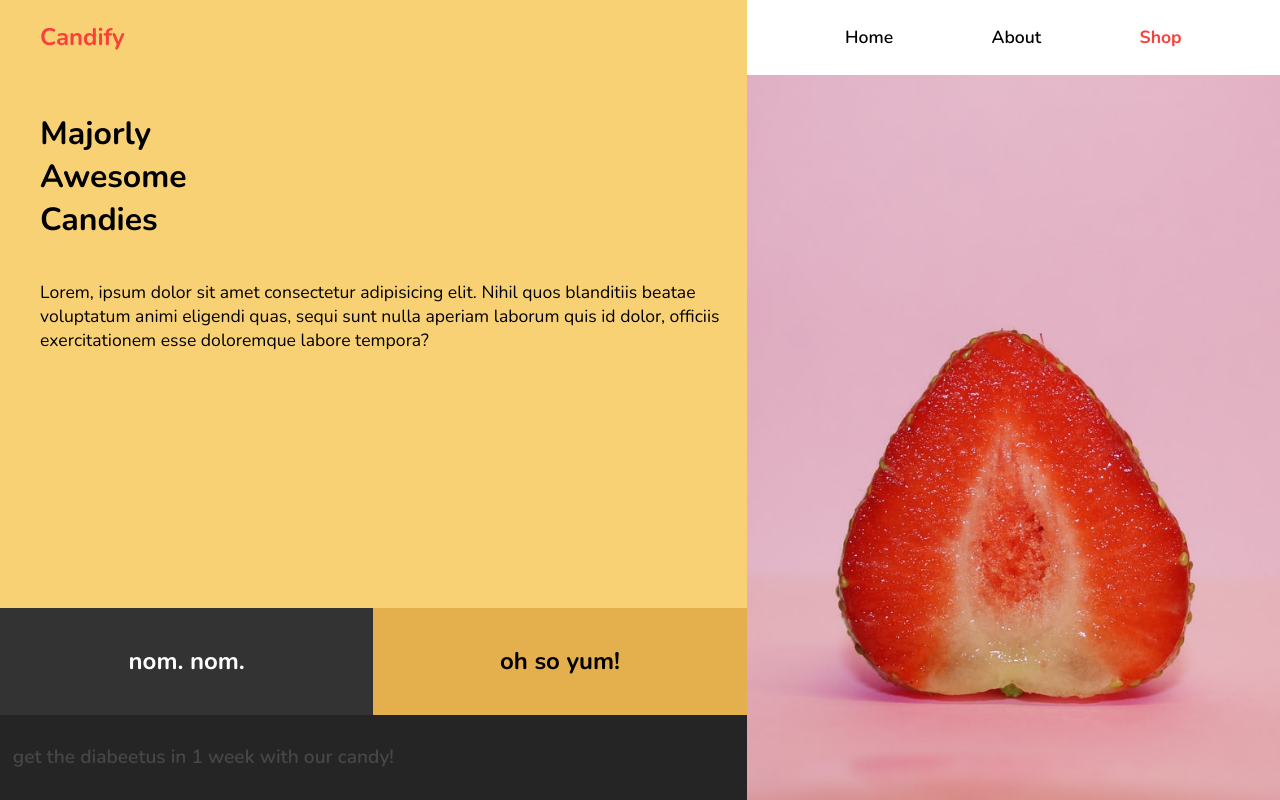
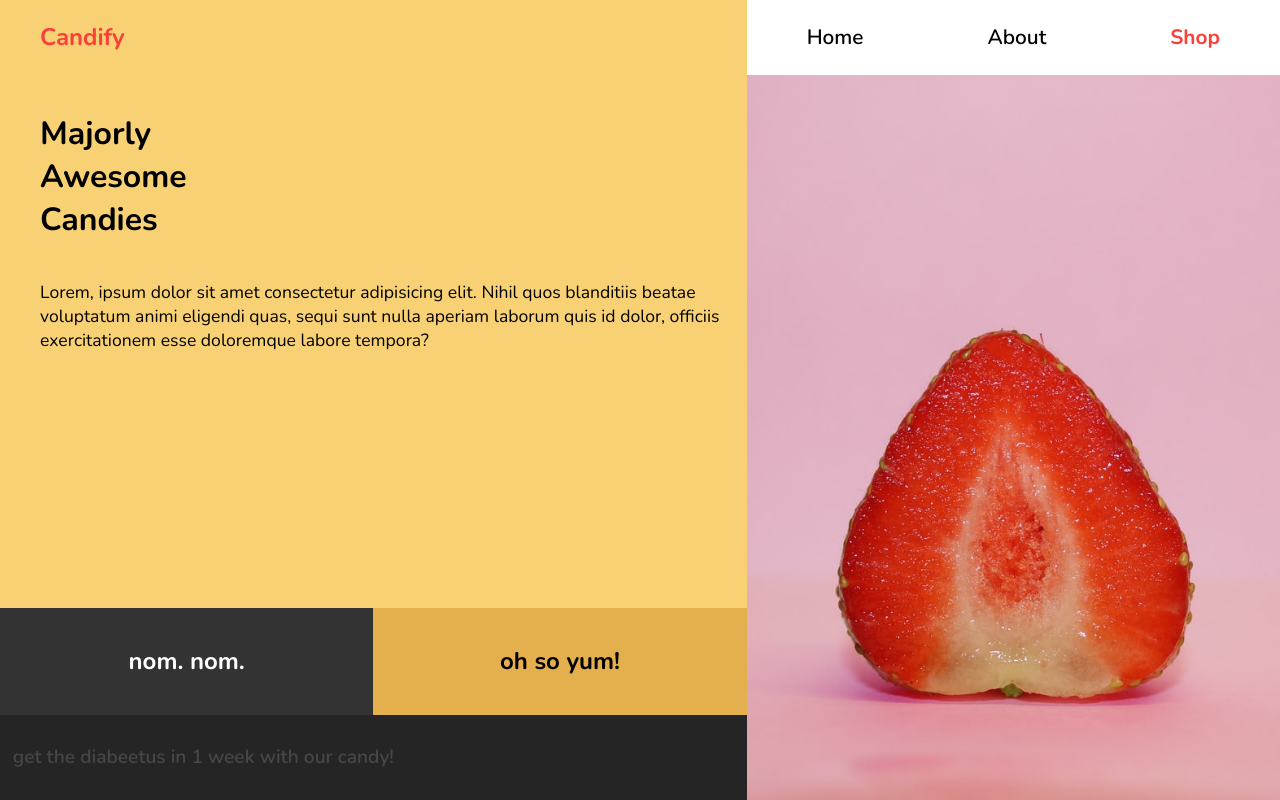
Before and after one commit to pixelfox01/candify, a plain HTML site: page index.html in a window 1280 px wide. Drawn offline with nearby package versions, Linux system fonts and the light colour scheme.

Commit message:
Made some changes to nav link spacing

```diff
--- a/css/main.scss
+++ b/css/main.scss
@@ -107,6 +107,7 @@ body {
         align-items: center;
 
         @include desktop {
+            padding: 0 60px;
             background-color: white;
         }
 
@@ -115,9 +116,17 @@ body {
             display: flex;
             justify-content: space-evenly;
 
+            @include desktop {
+                justify-content: space-between;
+            }
+
             li {
                 font-size: 1.1rem;
                 font-weight: 600;
+
+                @include desktop {
+                    font-size: 1.3rem;
+                }
             }
 
             li:last-child {
```
Also changed, not shown: css/main.css, 1 other file.
